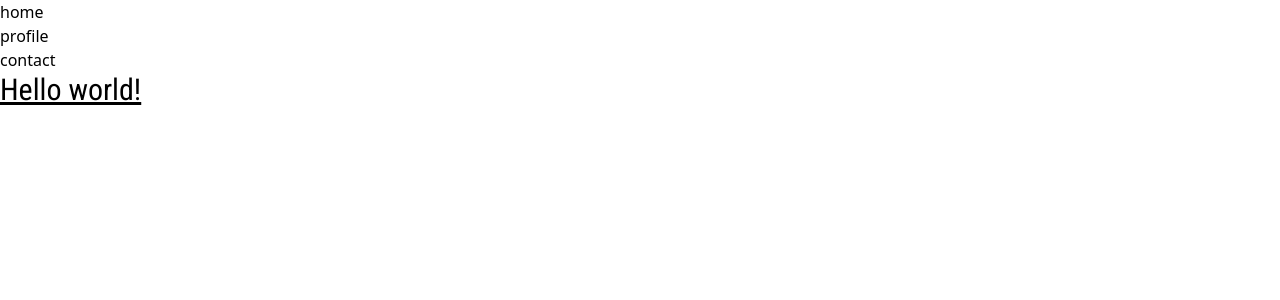
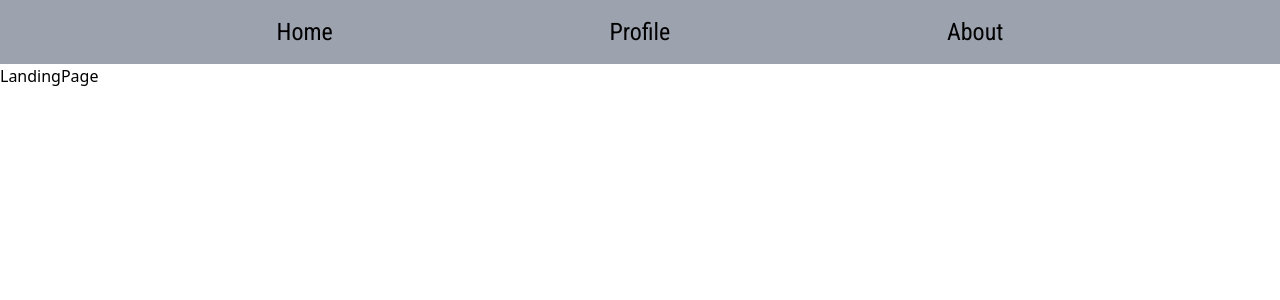
Before and after one commit to HectorMagana1/mod3-final-project, a React (Vite) app in the folder client/: page / in a window 1280 px wide. Shown: the top 300 px of the page. Built offline with nearby package versions, Linux system fonts and the light colour scheme.

Commit message:
worked on front end

```diff
--- a/client/src/App.jsx
+++ b/client/src/App.jsx
@@ -1,14 +1,40 @@
-import React from 'react'
+import React, { useState } from 'react'
 import './Index.css'
+import { Routes,Route,Navigate } from 'react-router-dom'
+
 import Navbar from './components/Navbar'
+import About from './pages/About'
+import Dashboard from './pages/Dashboard'
+import LandingPage from './pages/LandingPage'
+import Login from './pages/Login'
+import Profile from './pages/Profile'
+
 
 export default function App() {
+
+  const [loggedIn, setLoggedIn] = useState(true)
+
   return (
-    <>
-      <Navbar />
-      <h1 className="text-3xl font-universal-font underline">
-        Hello world!
-      </h1>
-    </>
+    <div>
+      <Navbar loggedIn={loggedIn} />
+
+      <Routes>
+        <Route path='/about' element={<About />} />
+        <Route path='/' element={<LandingPage />} />
+        {loggedIn?
+          <>
+            <Route path='/dashboard' element={<Dashboard />} />
+            <Route path='/profile' element={<Profile />} />
+            {/* will need to add check for loaded data  */}
+            <Route path='*' element={<Navigate to='/dashboard' />} />
+          </> :
+          <>
+            <Route path='/login' element={<Login />} />
+            {/* will need to add check for loaded data  */}
+            <Route path='*' element={<Navigate to='/login' />} />
+          </>
+        }
+      </Routes>
+    </div>
   )
 }
--- a/client/src/components/Navbar.jsx
+++ b/client/src/components/Navbar.jsx
@@ -1,15 +1,14 @@
 import React from 'react'
+import { Link } from 'react-router-dom'
 
-export default function Navbar() {
-
-    let signedIn = true;
+export default function Navbar({ loggedIn }) {
 
   return (
     <>
-        <div>
-            <p>home</p>
-            {signedIn? <p>profile</p> : <p>log in</p>}
-            <p>contact</p>
+        <div className='w: bg-gray-400 flex justify-evenly items-center text-2xl h-16 font-universal-font'>
+            <Link to='/'>Home</Link>
+            {loggedIn? <Link to='/profile'>Profile</Link> : <Link to='/login'>Log In</Link>}
+            <Link to='/about'>About</Link>
         </div>
     </>
   )
--- a/client/src/components/Sidebar.jsx
+++ b/client/src/components/Sidebar.jsx
@@ -0,0 +1,7 @@
+import React from 'react'
+
+export default function Sidebar() {
+  return (
+    <div>Sidebar</div>
+  )
+}
--- a/client/src/pages/About.jsx
+++ b/client/src/pages/About.jsx
@@ -0,0 +1,7 @@
+import React from 'react'
+
+export default function About() {
+  return (
+    <div>About</div>
+  )
+}
--- a/client/src/pages/Dashboard.jsx
+++ b/client/src/pages/Dashboard.jsx
@@ -0,0 +1,7 @@
+import React from 'react'
+
+export default function Dashboard() {
+  return (
+    <div>Dashboard</div>
+  )
+}
--- /dev/null
+++ b/client/src/pages/LandingPage.jsx
@@ -0,0 +1,7 @@
+import React from 'react'
+
+export default function LandingPage() {
+  return (
+    <div>LandingPage</div>
+  )
+}
--- a/client/src/pages/Login.jsx
+++ b/client/src/pages/Login.jsx
@@ -0,0 +1,7 @@
+import React from 'react'
+
+export default function Login() {
+  return (
+    <div>Login</div>
+  )
+}
--- /dev/null
+++ b/client/src/pages/Profile.jsx
@@ -0,0 +1,7 @@
+import React from 'react'
+
+export default function Profile() {
+  return (
+    <div>Profile</div>
+  )
+}
```
Also changed, not shown: client/src/Index.css (+0 -11 lines), client/src/pages/Home.jsx (deleted).
